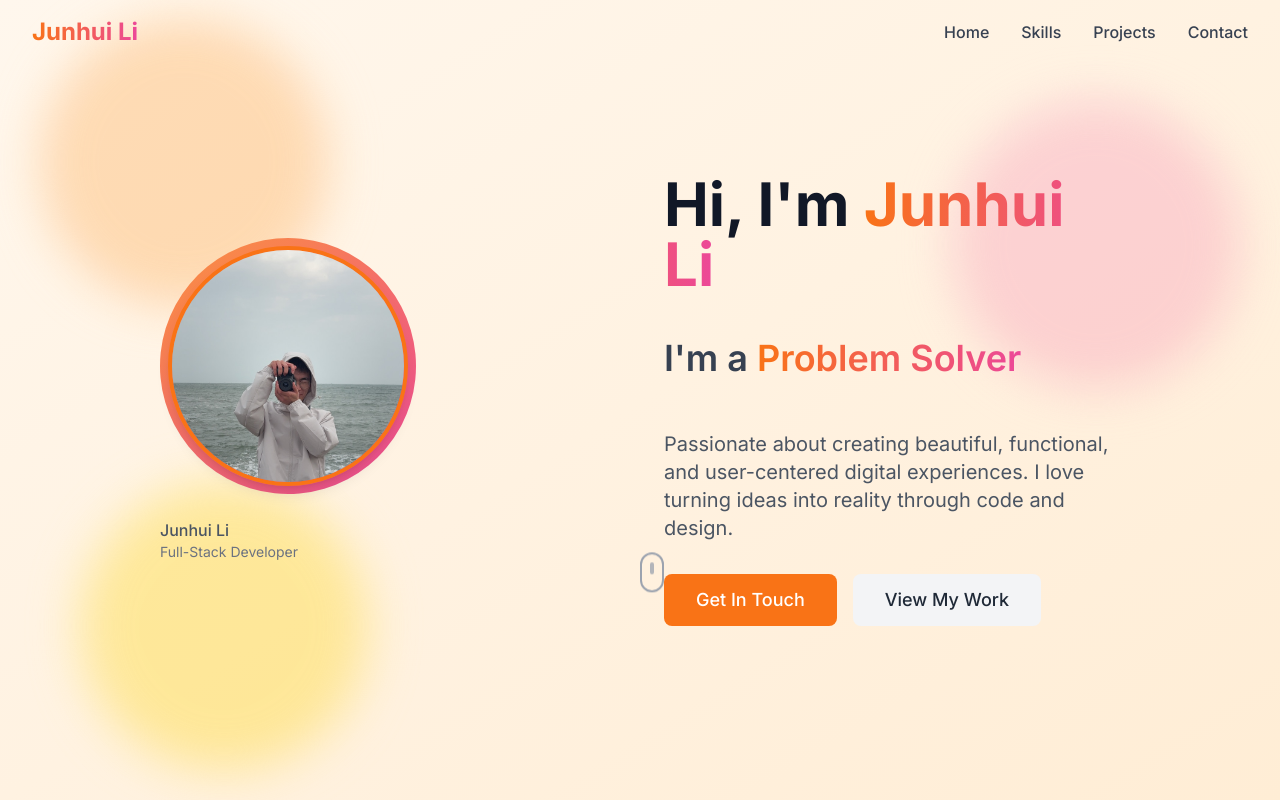
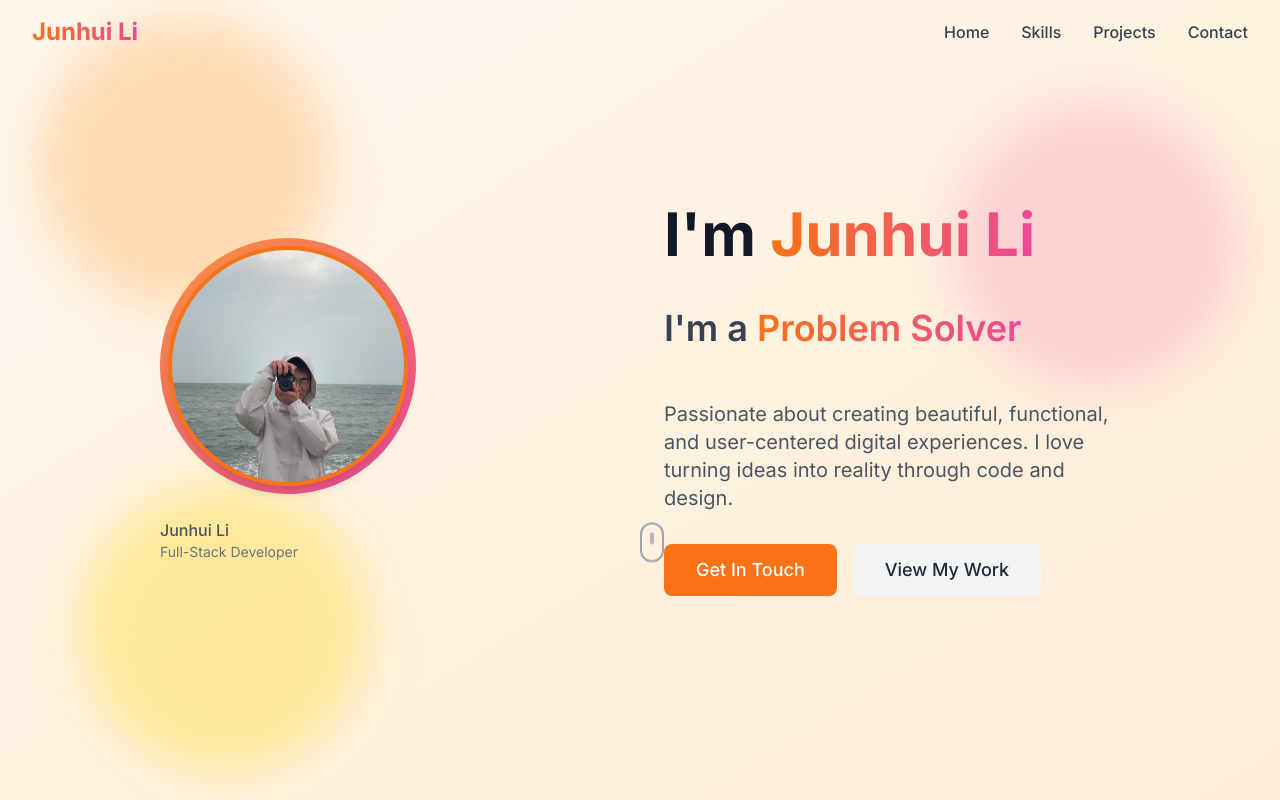
Before and after one commit to gotorion/personal-website, a React (Vite) app: page / in a window 1280 px wide. Shown: the top 800 px of the page. Built offline with nearby package versions, Linux system fonts and the light colour scheme.

Commit message:
Change name

```diff
--- a/src/components/Hero.tsx
+++ b/src/components/Hero.tsx
@@ -55,7 +55,7 @@ const Hero = () => {
           {/* 自我介绍 */}
           <div className="text-center md:text-left flex flex-col items-center md:items-start">
             <h1 className="text-4xl sm:text-5xl lg:text-6xl font-bold text-gray-900 mb-6">
-              Hi, I'm{' '}
+              I'm {' '}
               <span className="gradient-text">Junhui Li</span>
             </h1>
             <div className="h-16 sm:h-20 flex items-center justify-center md:justify-start mb-8">
```
